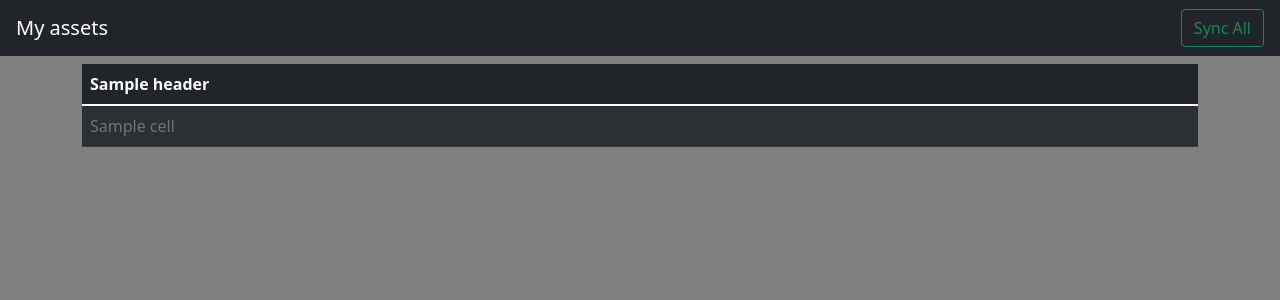
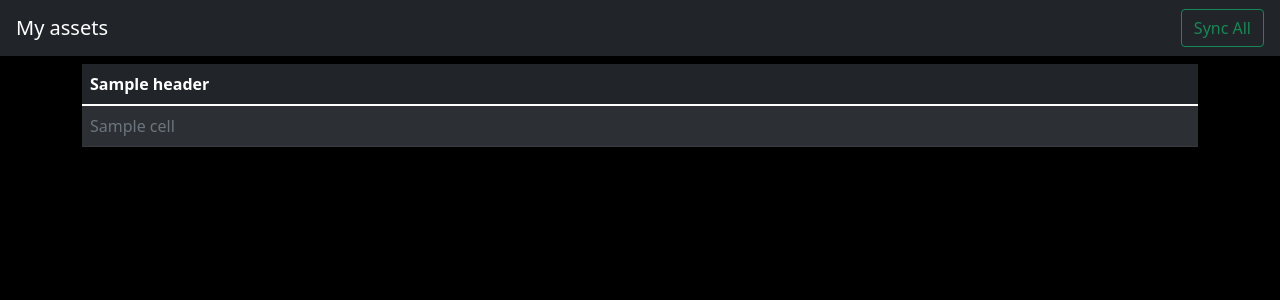
Before and after one commit to vkosse/binance_average_buy_price, a Flask app: template templates/base.html in a window 1280 px wide. Shown: the top 300 px of the page. Run offline with Flask 2, Linux system fonts and the light colour scheme; the template is opened without the code that fills it: most values are stand-ins (such as "Sample title", 1, 10 or a date in 2020).

Commit message:
Revert "change main.css"
This reverts commit 04077f22f2b780a823077daf2b51854ea1465857.

```diff
--- a/static/css/main.css
+++ b/static/css/main.css
@@ -1,3 +1,3 @@
 body {
-    background: grey !important;
+    background: black !important;
 }
```
